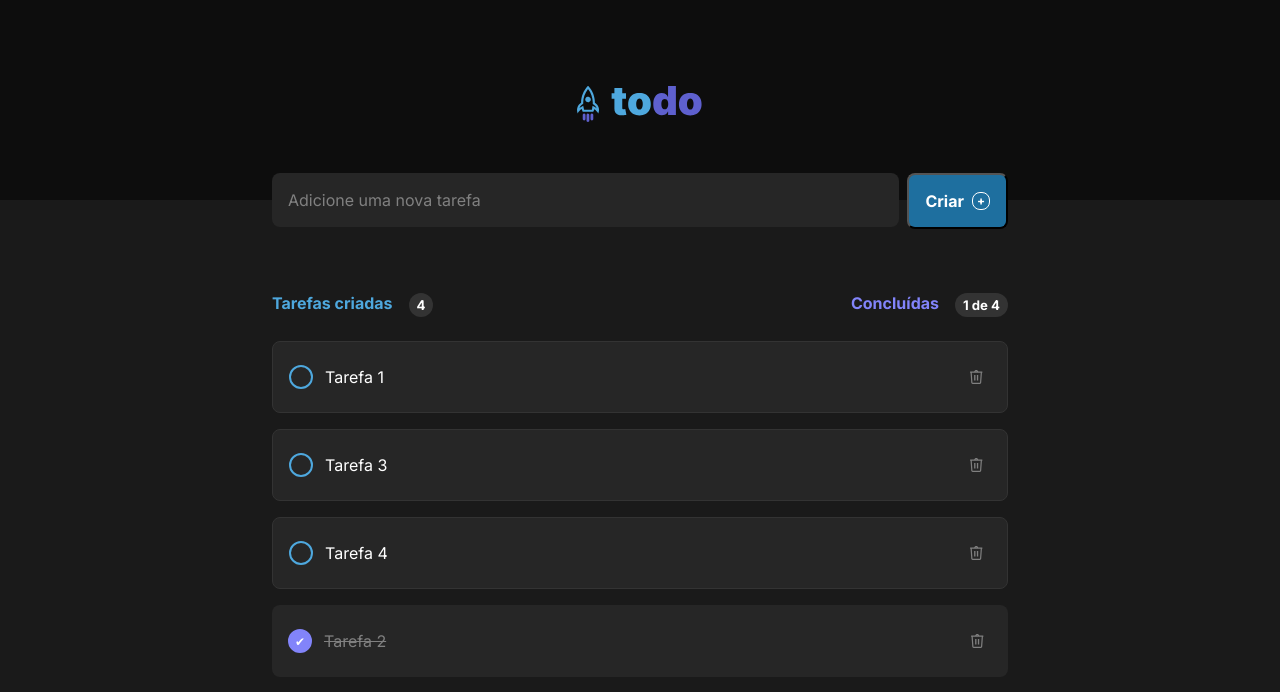
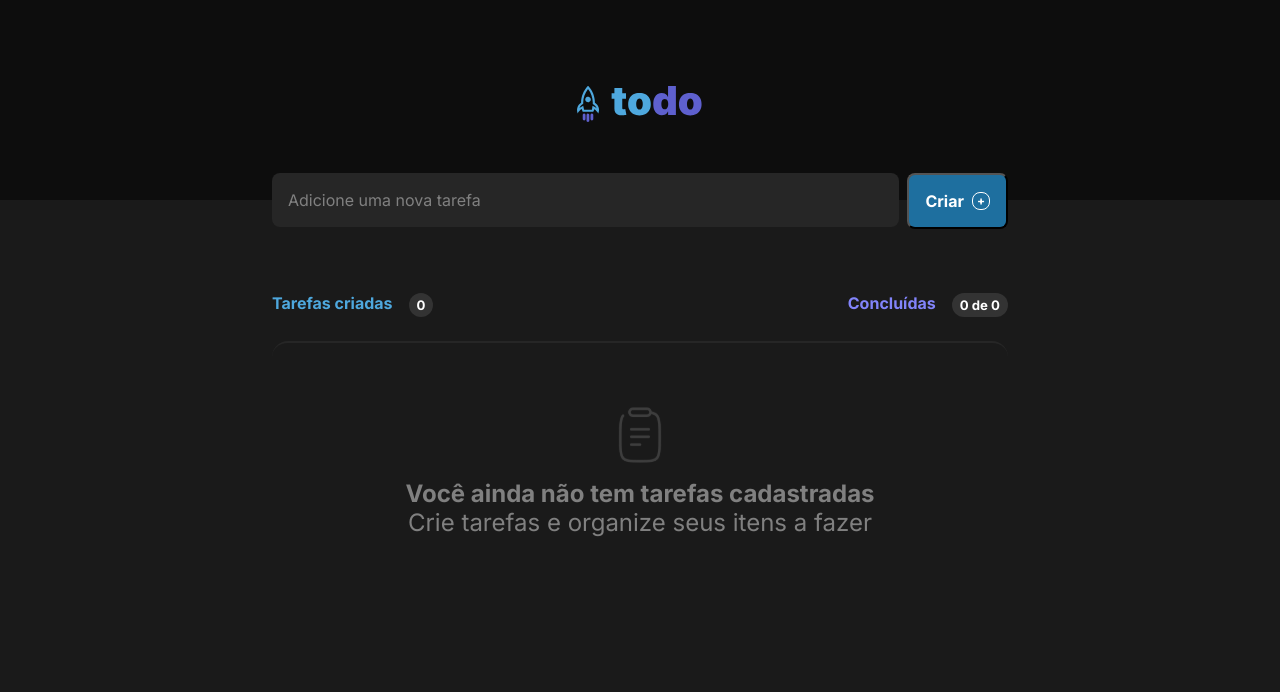
Before and after one commit to lucsmac/todo, a React (Vite) app: page / in a window 1280 px wide. Shown: the top 692 px of the page. Built offline with nearby package versions, Linux system fonts and the light colour scheme.

Commit message:
feat: creating add task funcionality

```diff
--- a/src/App.tsx
+++ b/src/App.tsx
@@ -1,18 +1,12 @@
 import { Header } from './components/header';
-import { TaskRegister } from './components/task-register';
-import { TasksList } from './components/tasks-list';
 import './global.css';
-import styles from './App.module.css';
+import { Tasks } from './components/tasks';
 
 function App() {
   return (
     <>
       <Header />
-
-      <main className={styles.tasks}>
-        <TaskRegister />
-        <TasksList />
-      </main>
+      <Tasks />
     </>
   )
 }
--- a/src/components/task-register/index.tsx
+++ b/src/components/task-register/index.tsx
@@ -1,15 +1,29 @@
 import { ChangeEvent, FormEvent, useState } from 'react';
+import { Task } from '../tasks';
 import styles from './styles.module.css';
 
-export function TaskRegister() {
-  const [task, setTask] = useState('');
+interface TaskRegisterProps {
+  addTask: (task: Task) => void;
+}
+
+export function TaskRegister({ addTask }: TaskRegisterProps) {
+  const [taskLabel, setTaskLabel] = useState('');
 
   function handleInputChange(event: ChangeEvent<HTMLInputElement>) {
-    setTask(event.target.value)
+    setTaskLabel(event.target.value);
   }
 
   function handleCreateTask(event: FormEvent<HTMLFormElement>) {
-    console.log(event.target)
+    event.preventDefault();
+
+    const task: Task = {
+      id: Math.random(),
+      label: taskLabel,
+      done: false
+    }
+
+    addTask(task);
+    setTaskLabel('');
   }
 
   return (
@@ -17,8 +31,9 @@ export function TaskRegister() {
       <input
         className={styles.field}
         name="taskname"
-        value={task}
+        value={taskLabel}
         type="text"
+        required
         placeholder="Adicione uma nova tarefa"
         onChange={handleInputChange}
       />
--- a/src/components/tasks-list/index.tsx
+++ b/src/components/tasks-list/index.tsx
@@ -2,39 +2,15 @@ import { useState } from 'react';
 import styles from './styles.module.css';
 import emptyTasksIcon from './../../assets/empty.svg';
 import trashIcon from './../../assets/trash.svg';
+import { Task } from '../tasks';
 
-interface Task {
-  id: number;
-  label: string;
-  done: boolean;
+interface TasksListProps {
+  tasks: Task[];
 }
 
-export function TasksList() {
-  const [tasks, setTasks] = useState<Task[]>([
-    {
-      id: 1,
-      label: 'Tarefa 1',
-      done: false,
-    },
-    {
-      id: 2,
-      label: 'Tarefa 2',
-      done: true,
-    },
-    {
-      id: 3,
-      label: 'Tarefa 3',
-      done: false,
-    },
-    {
-      id: 4,
-      label: 'Tarefa 4',
-      done: false,
-    },
-  ])
-
+export function TasksList({ tasks }: TasksListProps) {
+  console.log('tasks: ', tasks)
   const completedTasks = tasks.reduce((total, task) => task.done ? total + 1 : total, 0)
-  const orderedTasks = tasks.sort((a, b) => Number(a.done) - Number(b.done));
 
   function handleCompleteTask(id: number) {
     const selectedTask = tasks.find(task => task.id === id)
@@ -67,7 +43,7 @@ export function TasksList() {
       {tasks.length > 0 ?
         (
           <ul className={styles.tasksList}>
-            {orderedTasks.map(task => (
+            {tasks.map(task => (
               <li
                 key={task.id}
                 className={`${styles.task}${task.done ? ' ' + styles.taskDone : ''}`}
--- /dev/null
+++ b/src/components/tasks/index.tsx
@@ -0,0 +1,31 @@
+import { useState } from 'react';
+import { TaskRegister } from '../task-register';
+import { TasksList } from '../tasks-list';
+import styles from './styles.module.css';
+
+export interface Task {
+  id: number;
+  label: string;
+  done: boolean;
+}
+
+export function Tasks() {
+  const [tasks, setTasks] = useState<Task[]>([])
+
+  function addTask(task: Task) {
+    setTasks([...tasks, task])
+  }
+
+  const orderedTasks = tasks.sort((a, b) => Number(a.done) - Number(b.done));
+
+  return (
+    <main className={styles.tasks}>
+      <TaskRegister
+        addTask={addTask}
+      />
+      <TasksList
+        tasks={orderedTasks}
+      />
+    </main>
+  )
+}
```
Also changed, not shown: src/components/tasks/styles.module.css (renamed from src/App.module.css).
